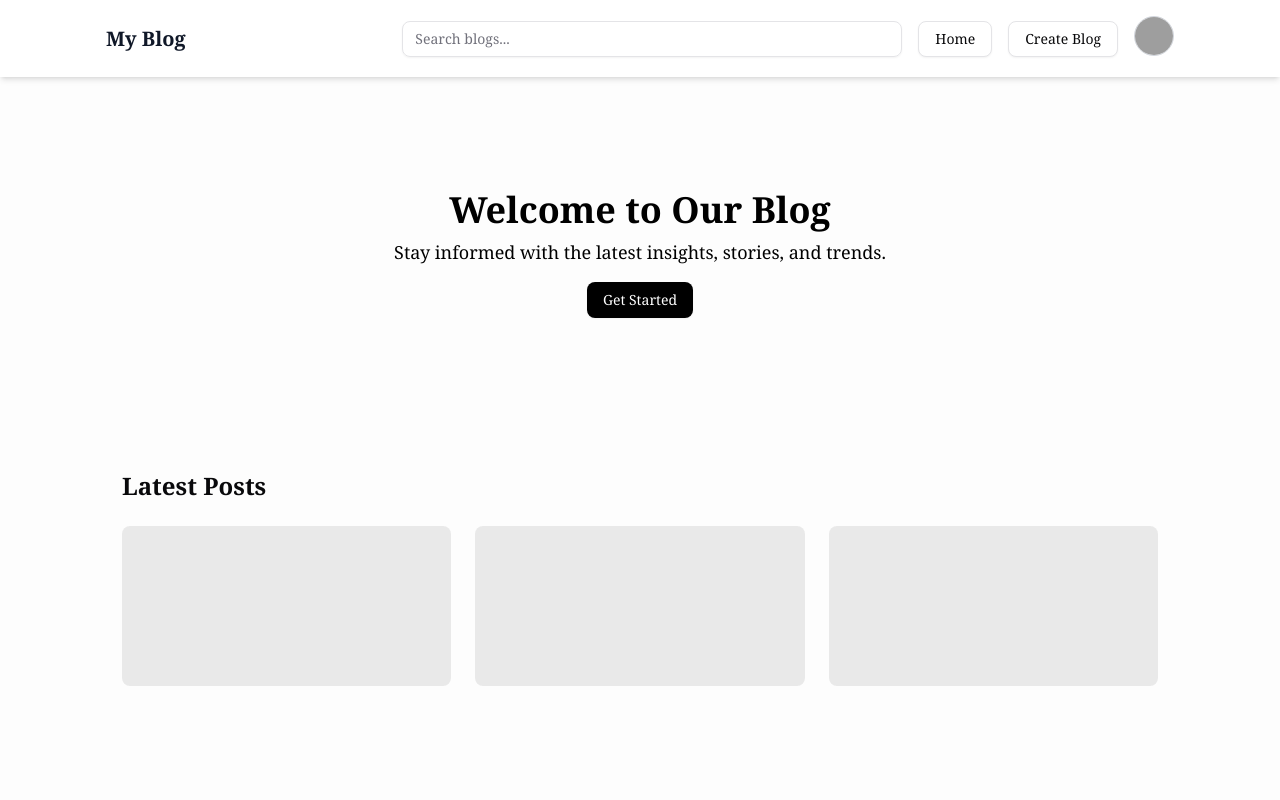
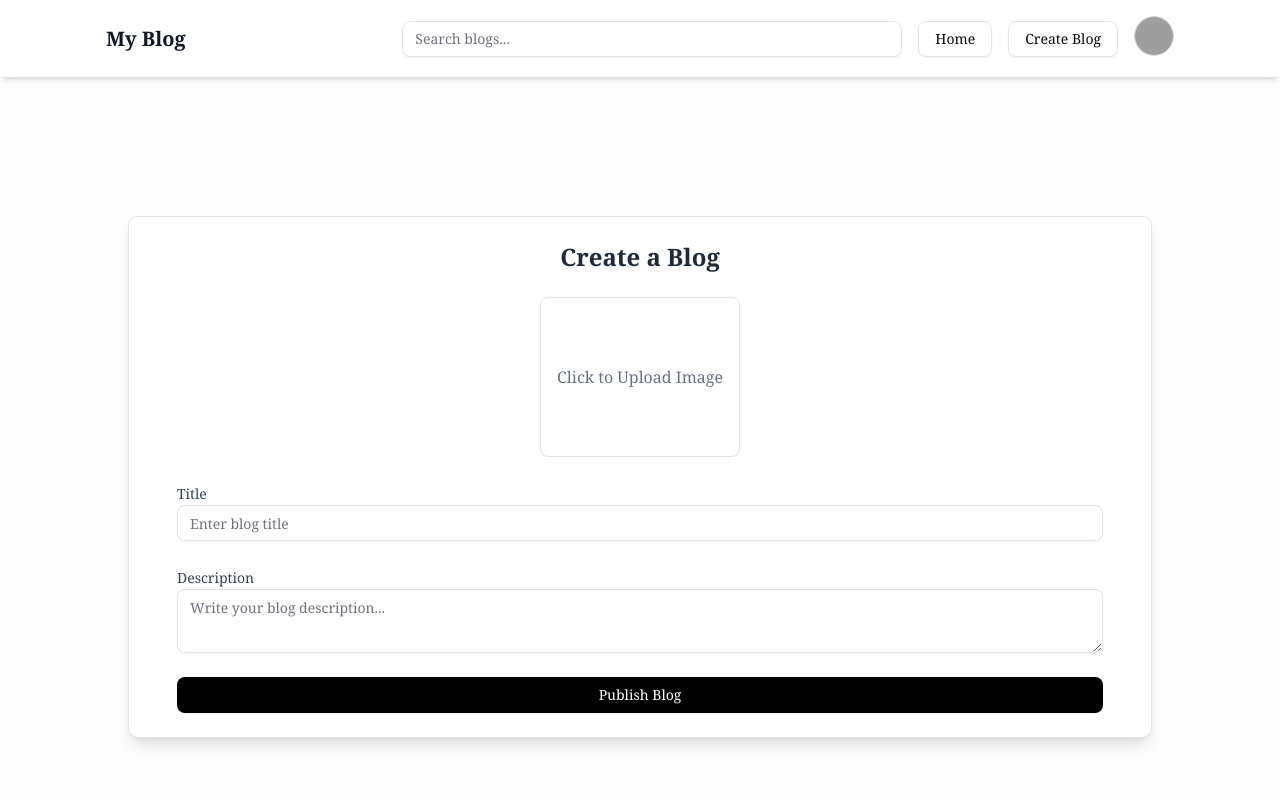
Before and after one commit to faizyi/mern-blog-web-front, a React (Vite) app: page /user/create-blog in a window 1280 px wide. Shown: the top 800 px of the page. Built offline with nearby package versions, Linux system fonts and the light colour scheme; sample sign-in values are in the browser's storage; grey boxes are pictures that could not be loaded.

Commit message:
blog page

```diff
--- a/src/App.jsx
+++ b/src/App.jsx
@@ -28,7 +28,7 @@
         <Route path='/signup' element={<PublicRoute><Signup/></PublicRoute>}/>
         <Route path='/login' element={<PublicRoute><Login/></PublicRoute>}/>
         <Route path='/user/forgot-password' element={<PublicRoute><ResetPassword/></PublicRoute>}/>
-        <Route path='/user/create/blog' element={<ProtectedRoute><CreateBlog/></ProtectedRoute>}/>
+        <Route path='/user/create-blog' element={<ProtectedRoute><CreateBlog/></ProtectedRoute>}/>
         <Route path='/user/profile' element={<ProtectedRoute><UserProfile/></ProtectedRoute>}/>
       </Routes>
       <ReactQueryDevtools initialIsOpen={false} position='right'/>
--- a/src/components/header/Header.jsx
+++ b/src/components/header/Header.jsx
@@ -39,7 +39,7 @@
 
               {user ? (
                 <div className="flex items-center gap-4">
-                  <Link to="/user/create/blog">
+                  <Link to="/user/create-blog">
                     <Button variant="outline" className="px-4 py-2">
                       Create Blog
                     </Button>
--- /dev/null
+++ b/src/components/ui/textarea.jsx
@@ -0,0 +1,20 @@
+import * as React from "react"
+
+import { cn } from "@/lib/utils"
+
+function Textarea({
+  className,
+  ...props
+}) {
+  return (
+    (<textarea
+      data-slot="textarea"
+      className={cn(
+        "border-input placeholder:text-muted-foreground focus-visible:border-ring focus-visible:ring-ring/50 aria-invalid:ring-destructive/20 dark:aria-invalid:ring-destructive/40 aria-invalid:border-destructive dark:bg-input/30 flex field-sizing-content min-h-16 w-full rounded-md border bg-transparent px-3 py-2 text-base shadow-xs transition-[color,box-shadow] outline-none focus-visible:ring-[3px] disabled:cursor-not-allowed disabled:opacity-50 md:text-sm",
+        className
+      )}
+      {...props} />)
+  );
+}
+
+export { Textarea }
--- a/src/pages/CreateBlog.jsx
+++ b/src/pages/CreateBlog.jsx
@@ -1,6 +1,7 @@
 import { Button } from "@/components/ui/button";
 import { Card, CardContent, CardHeader, CardTitle } from "@/components/ui/card";
 import { Input } from "@/components/ui/input";
+import { Textarea } from "@/components/ui/textarea";
 import React, { useState } from "react";
 
 
@@ -24,8 +25,8 @@
   };
 
   return (
-    <div className="flex justify-center items-center min-h-screen p-6 bg-gray-50">
-      <Card className="w-full max-w-2xl bg-white shadow-lg rounded-lg p-6">
+    <div className="flex justify-center items-center min-h-screen p-6">
+      <Card className="w-full max-w-5xl bg-white shadow-lg rounded-lg p-6">
         <CardHeader className="text-center">
           <CardTitle className="text-2xl font-bold text-gray-800">Create a Blog</CardTitle>
         </CardHeader>
@@ -36,9 +37,9 @@
             <input id="blogImage" type="file" accept="image/*" className="hidden" onChange={handleImageChange} />
             <label htmlFor="blogImage" className="cursor-pointer">
               {preview ? (
-                <img src={preview} alt="Preview" className="w-full h-40 object-cover rounded-md border" />
+                <img src={preview} alt="Preview" className="w-full h-40 object-cover  rounded-md border" />
               ) : (
-                <div className="w-full h-40 flex items-center justify-center border rounded-md text-gray-500">
+                <div className="w-full h-40 flex items-center p-4 justify-center border rounded-md text-gray-500">
                   Click to Upload Image
                 </div>
               )}
--- a/src/pages/userProfile.jsx
+++ b/src/pages/userProfile.jsx
@@ -34,7 +34,7 @@
 
   return (
     <div className="flex justify-center items-center min-h-screen p-6">
-      <Card className="w-full max-w-3xl bg-white shadow-lg rounded-lg p-6">
+      <Card className="w-full max-w-5xl bg-white shadow-lg rounded-lg p-6">
         <CardHeader className="text-center">
           <CardTitle className="text-2xl font-bold text-gray-800">User Profile</CardTitle>
         </CardHeader>
```
